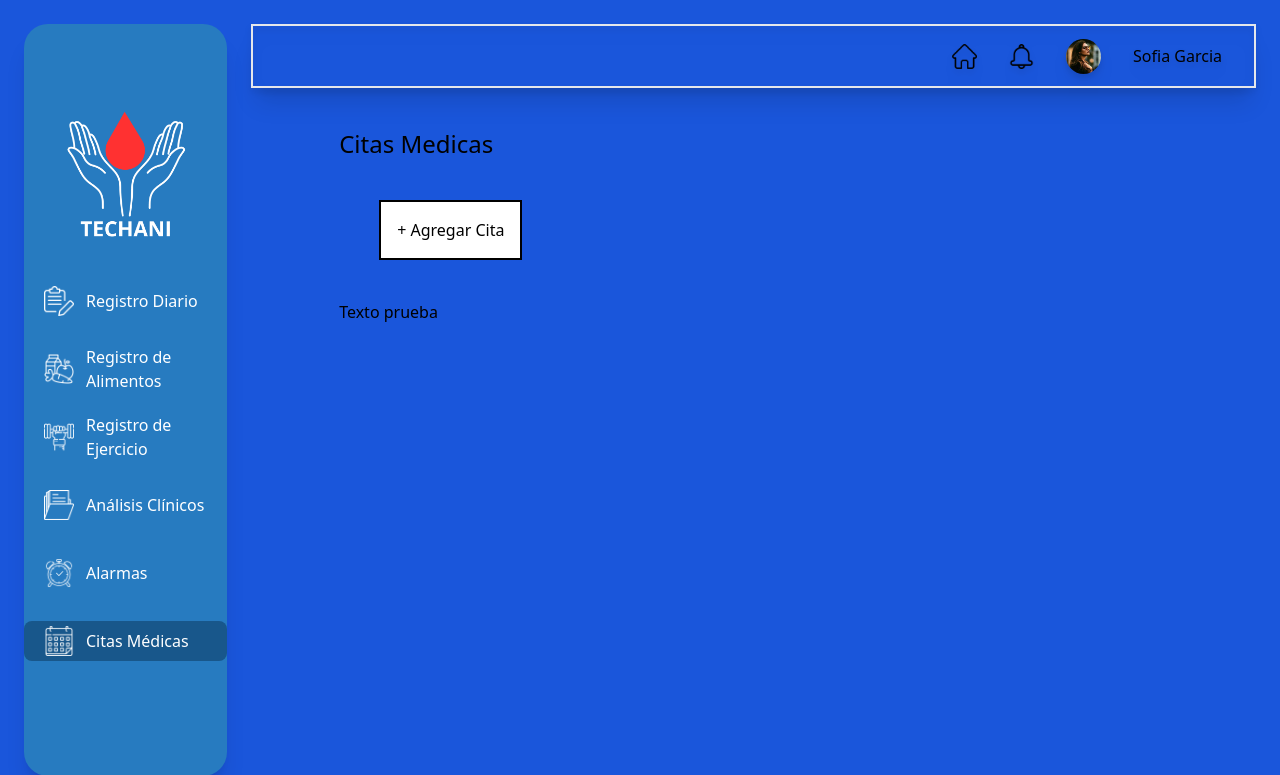
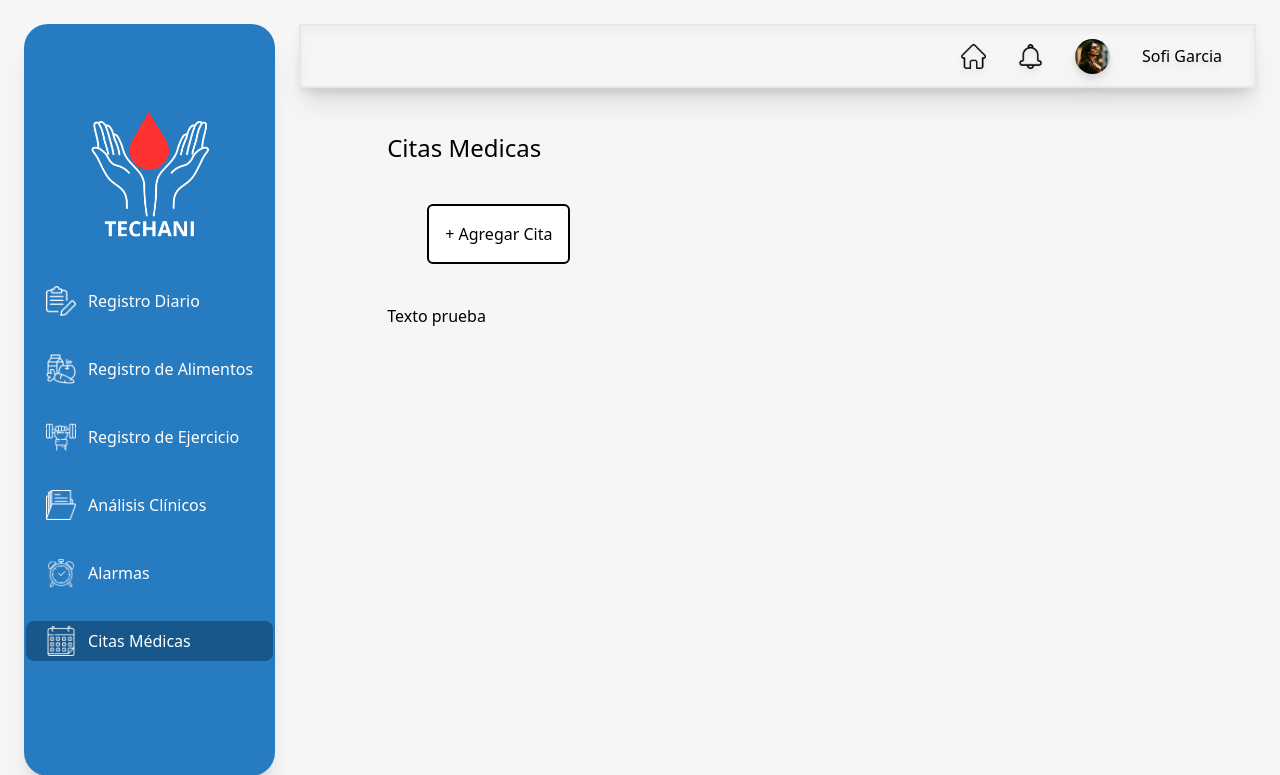
Before and after one commit to alfonsonadamas/Techani, a PHP site: page /citas.php in a window 1280 px wide. Shown: the top 775 px of the page. Run offline with PHP 8.4, Linux system fonts and the light colour scheme.

Commit message:
merge de rama andrea

```diff
--- a/public/citas.php
+++ b/public/citas.php
@@ -68,10 +68,10 @@
                     </div>
                     <div class="flex items-center ml-8">
                         <img class="rounded-full" src="img/perfil.jpg" alt="" width="35">
-                        <p class="mx-8">Sofia Garcia</p>
+                        <p class="mx-8">Sofi Garcia</p>
                     </div>
                 </div>
-                <!-- Aqui editale -->
+
 
 
 
```
Also changed, not shown: public/build/styles.css.
